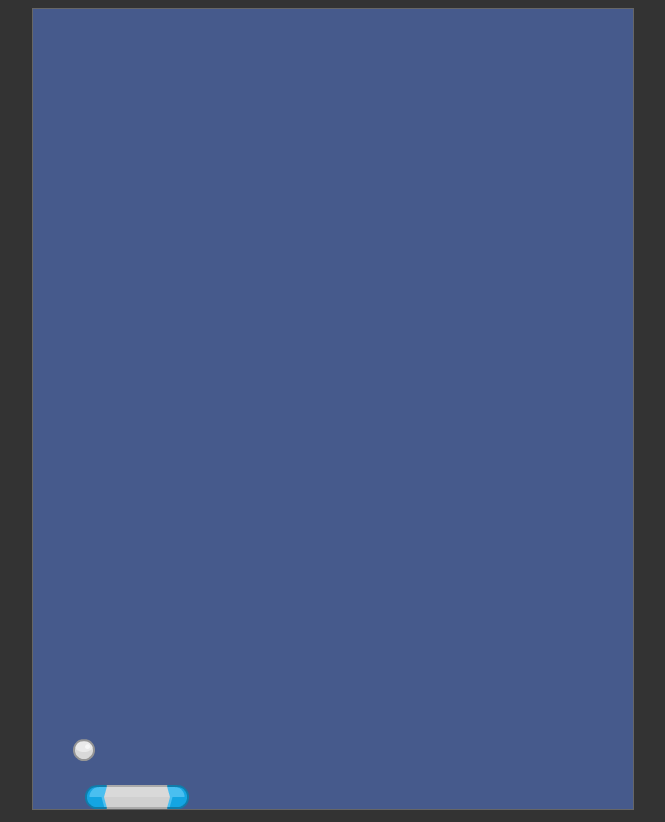
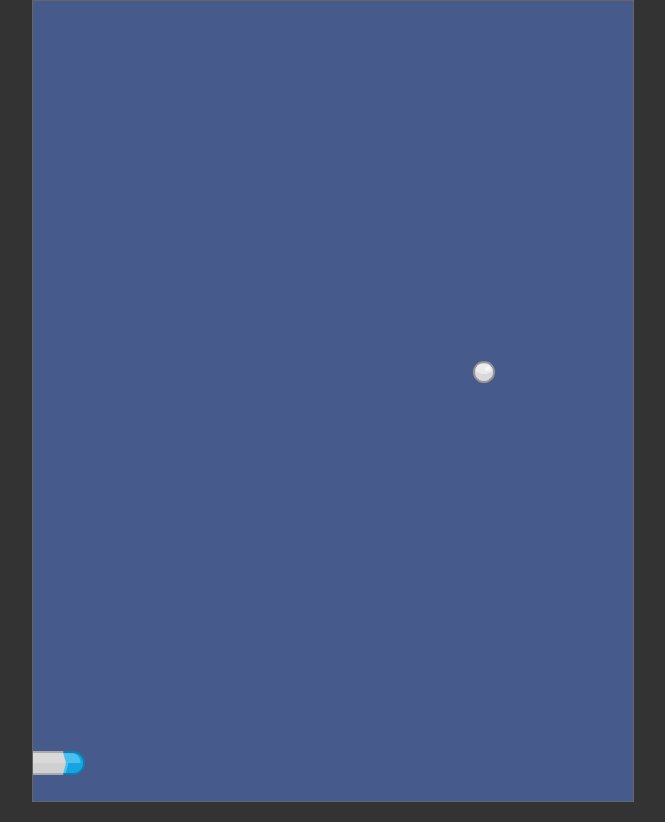
Before and after one commit to Pawilonek/Arkanoid, a plain HTML site: page index.html in a window 1280 px wide. Shown: the whole page, without its empty margins (307-972 px from the left). Drawn offline with Linux system fonts and the light colour scheme.

Commit message:
Add mouse tracking for paddle

```diff
--- a/ball.js
+++ b/ball.js
@@ -2,11 +2,11 @@ export class Ball {
     // Image of the ball
     sprite = null;
 
-    angle = 135;
-    speed = 30;
+    angle = 225;
+    speed = 10;
 
-    posX = 250;
-    posY = 250;
+    posX = 310;
+    posY = 490;
 
     constructor(sprite) {
         this.sprite = sprite;
@@ -43,15 +43,11 @@ export class Ball {
         if (this.posX >= object.width) {
             // Bounce on right side
             this.angle = 360 - this.angle;
-
-            return true;
         }
 
         if (this.posX <= object.posX) {
             // Bounce on left side
             this.angle = 360 - this.angle;
-
-            return true
         }
 
         if (this.posY >= object.height) {
@@ -61,8 +57,6 @@ export class Ball {
             } else {
                 this.angle = 360 - (this.angle - 180);
             }
-
-            return true
         }
 
         if (this.posY <= object.posX) {
@@ -72,18 +66,11 @@ export class Ball {
             } else {
                 this.angle = 180 + 360 - this.angle;
             }
-
-            return true
         }
-
-        return false;
     }
 
     loop() {
         this.updatePosition();
-
-
-
     }
 
     draw(ctx) {
--- a/index.html
+++ b/index.html
@@ -6,62 +6,78 @@
     <title>Arkanoid game</title>
 
     <style>
+        * {
+            margin: 0;
+            padding: 0;
+        }
+
+        html,
         body {
+            height: 100%;
+        }
+
+        body {
+            background: #333333;
             text-align: center;
-            background: #333333;
         }
 
         canvas#game {
             background: rgba(70, 90, 140, 1);
             border: 1px #666666 solid;
+
+            /* cursor: none; */
         }
     </style>
-    <!-- <script src="app.js"></script> -->
     <script type="module">
-        import { Sprite } from './image.js';
+        import { Sprite } from './sprite.js';
         import { Ball } from './ball.js';
         import { Borders } from './borders.js';
+        import { Paddle } from './paddle.js';
+        import { Mouse } from './mouse.js';
 
         window.onload = async function () {
             var canvas = document.getElementById('game');
             if (!canvas.getContext) {
-                alert('Canvas unsupported, bye!');
+                console.error('Canvas unsupported');
 
                 return;
             }
 
+            // Make canvas to fill whole page
+            // canvas.width = document.body.clientWidth;
+            // canvas.height = document.body.clientHeight;
             var ctx = canvas.getContext('2d');
 
             console.debug('Loading images...');
-
             var ballImage = new Sprite('/img/ball.png');
-            var paddle = new Sprite('/img/paddle.png');
+            var paddleImage = new Sprite('/img/paddle.png');
 
             // Wait to load all images
             await Promise.all([
                 ballImage.load(),
-                paddle.load()
+                paddleImage.load()
             ]).then((a) => {
                 console.log(a);
             });
 
+            var mouse = new Mouse(canvas);
             let ball = new Ball(ballImage);
+            let paddle = new Paddle(paddleImage, mouse);
             let borders = new Borders(0, 0, canvas.width, canvas.height)
 
+            // todo: change interval to requesting frame
             // window.requestAnimationFrame(draw);
+            setInterval(() => {
+                // clear canvas
+                ctx.clearRect(0, 0, canvas.width, canvas.height);
 
-            setInterval(() => {
-                ctx.clearRect(0, 0, canvas.width, canvas.height); // clear canvas
 
-                if (ball.checkColisions(borders)) {
-                    // console.log('out');
-                    // return;
-                }
-
+                ball.checkColisions(borders);
                 ball.loop();
                 ball.draw(ctx);
 
-                paddle.draw(ctx, 104 / 2, 800 - 24);
+                paddle.loop();
+                paddle.draw(ctx);
 
             }, 1000 / 30)
         };
--- /dev/null
+++ b/mouse.js
@@ -0,0 +1,38 @@
+export class Mouse {
+    // Canvas position on screen
+    canvasX;
+    canvasY;
+
+    // Current mouse position
+    posX = 0;
+    posY = 0;
+
+    constructor(canvas) {
+        // Load information about canvas position
+        let rect = canvas.getBoundingClientRect();
+
+        // todo: It will be nice to update this on responsive design
+        this.canvasX = rect.left;
+        this.canvasY = rect.top;
+
+        canvas.addEventListener('mousemove', (evt) => {
+            this.posX = evt.clientX - this.canvasX;
+            this.posY = evt.clientY - this.canvasY;
+        }, false);
+
+        // todo: may be usefull too: touchstart
+        canvas.addEventListener("touchmove", (evt) => {
+            let touch = evt.touches[0];
+
+            this.posX = touch.clientX - this.canvasX;
+            this.posY = touch.clientY - this.canvasY;
+        }, false);
+    }
+
+    getPosition() {
+        return {
+            x: this.posX,
+            y: this.posY
+        };
+    }
+}
--- /dev/null
+++ b/paddle.js
@@ -0,0 +1,35 @@
+export class Paddle {
+    // Image of the paddle
+    sprite = null;
+    // Mouse information
+    mouse = null;
+
+    posX = 0;
+    posY = 750;
+    width = 0;
+    height = 0;
+
+    constructor(sprite, mouse) {
+        this.sprite = sprite;
+        this.mouse = mouse;
+
+        let sizes = this.sprite.getSize();
+        this.width = sizes.width;
+        this.height = sizes.height;
+    }
+
+    updatePosition() {
+        // Put paddle in the middle of the mouse
+        let mouseX = this.mouse.getPosition().x
+        this.posX = mouseX - this.width / 2;
+    }
+
+    loop() {
+        this.updatePosition();
+
+    }
+
+    draw(ctx) {
+        this.sprite.draw(ctx, this.posX, this.posY);
+    }
+}
--- a/image.js
+++ b/sprite.js
@@ -37,4 +37,11 @@ export class Sprite {
     draw(ctx, x, y) {
         ctx.drawImage(this.image, x, y);
     }
+
+    getSize() {
+        return {
+            width: this.image.width,
+            height: this.image.height
+        }
+    }
 }
```
